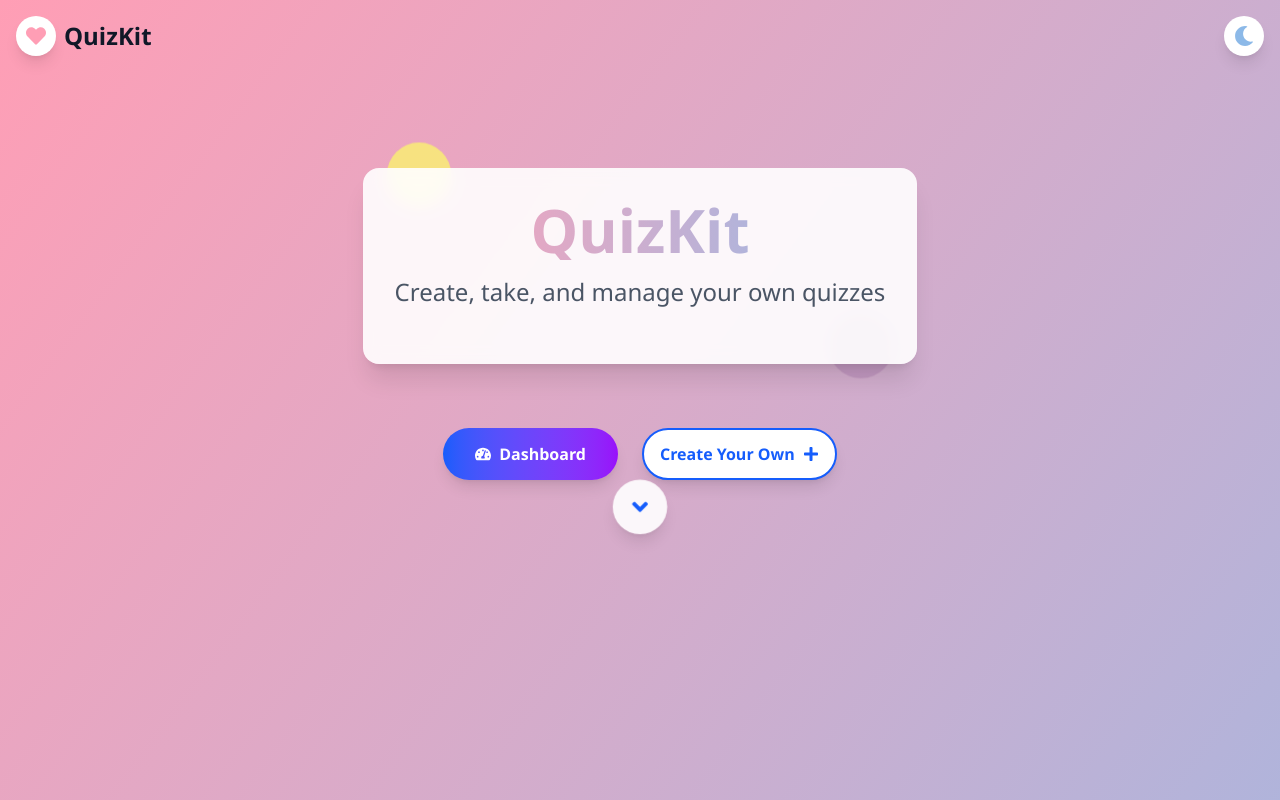
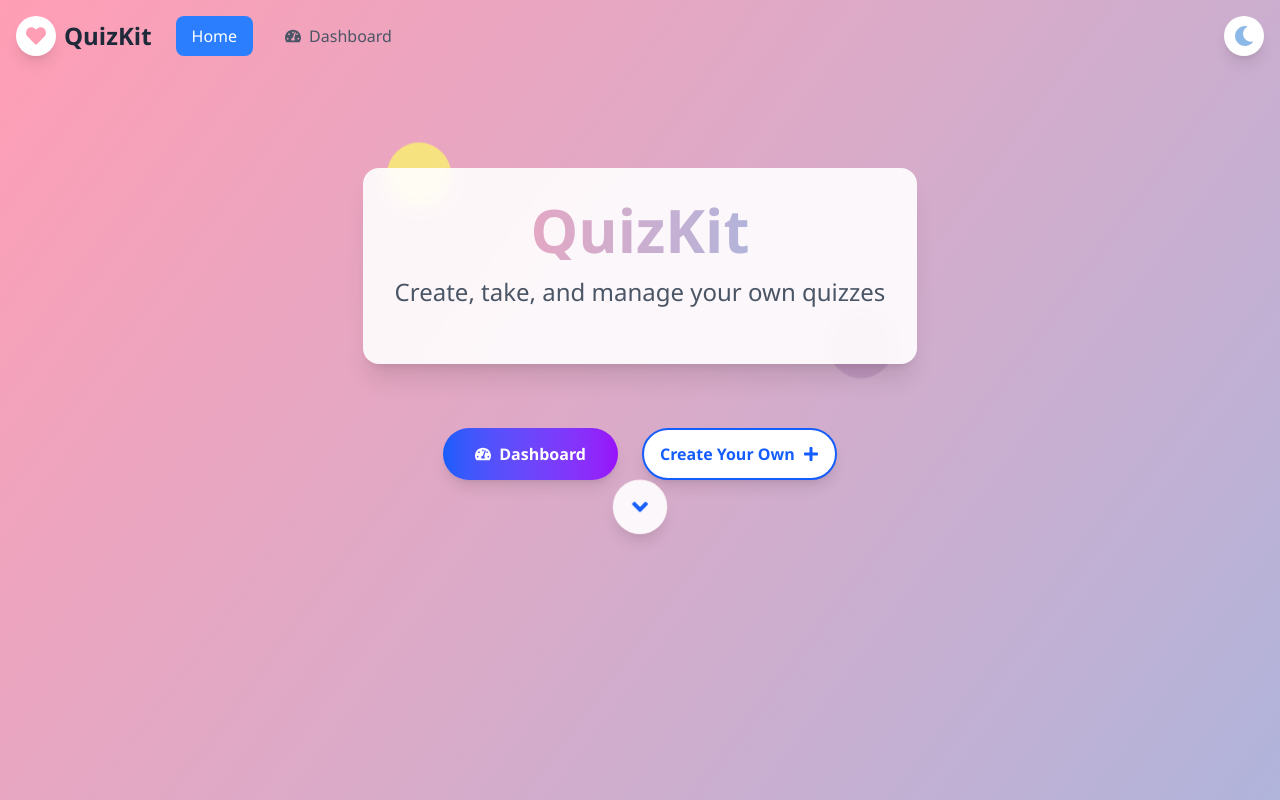
Before and after one commit to Malak-Sabry-104/QuizKti, a React (Vite) app: page / in a window 1280 px wide. Shown: the top 800 px of the page. Built offline with nearby package versions, Linux system fonts and the light colour scheme.

Commit message:
Updated navbar

```diff
--- a/src/Components/NavBar.tsx
+++ b/src/Components/NavBar.tsx
@@ -1,17 +1,60 @@
-import { FaHeart, FaMoon, FaSun } from "react-icons/fa";
+import { FaHeart, FaMoon, FaSun, FaTachometerAlt } from "react-icons/fa";
 import { useDarkMode } from "./DarkModeContext";
+import { useNavigate, useLocation } from "react-router-dom";
 
 const NavBar = () => {
   const { darkMode, setDarkMode } = useDarkMode();
+  const navigate = useNavigate();
+  const location = useLocation();
+
+  const isActive = (path: string) => {
+    return location.pathname === path;
+  };
 
   return (
     <nav className="container mx-auto px-4 py-4 flex justify-between items-center">
-      <a href="/" className="flex items-center space-x-2">
-        <div className="w-10 h-10 rounded-full bg-white flex items-center justify-center shadow-lg">
-          <FaHeart className="text-[#FF9EB5] w-5 h-5" />
+      <div className="flex items-center space-x-6">
+        <a href="/" className="flex items-center space-x-2">
+          <div className="w-10 h-10 rounded-full bg-white flex items-center justify-center shadow-lg">
+            <FaHeart className="text-[#FF9EB5] w-5 h-5" />
+          </div>
+          <h1 className={`text-2xl font-bold ${
+            darkMode ? "text-white" : "text-gray-800"
+          }`}>QuizKit</h1>
+        </a>
+
+        <div className="hidden md:flex items-center space-x-4">
+          <button
+            onClick={() => navigate("/")}
+            className={`px-4 py-2 rounded-lg font-medium transition-all duration-300 ${
+              isActive("/")
+                ? darkMode
+                  ? "bg-blue-600 text-white"
+                  : "bg-blue-500 text-white"
+                : darkMode
+                ? "text-gray-300 hover:text-white"
+                : "text-gray-600 hover:text-gray-800"
+            }`}
+          >
+            Home
+          </button>
+          <button
+            onClick={() => navigate("/dashboard")}
+            className={`px-4 py-2 rounded-lg font-medium transition-all duration-300 flex items-center space-x-2 ${
+              isActive("/dashboard")
+                ? darkMode
+                  ? "bg-blue-600 text-white"
+                  : "bg-blue-500 text-white"
+                : darkMode
+                ? "text-gray-300 hover:text-white"
+                : "text-gray-600 hover:text-gray-800"
+            }`}
+          >
+            <FaTachometerAlt className="w-4 h-4" />
+            <span>Dashboard</span>
+          </button>
         </div>
-        <h1 className="text-2xl font-bold dark:text-white">QuizKit</h1>
-      </a>
+      </div>
 
       <button
         onClick={() => setDarkMode(!darkMode)}
```
